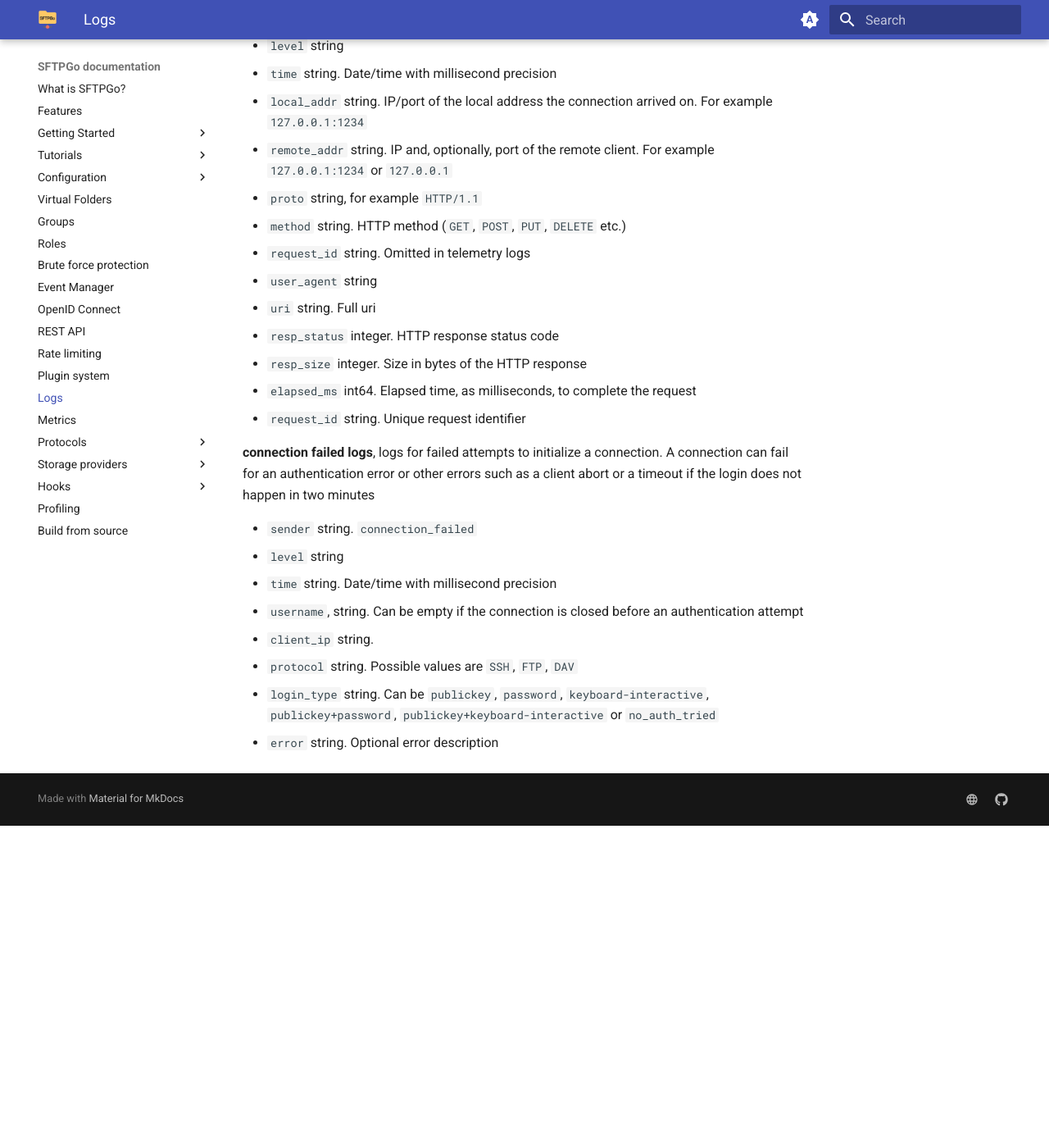
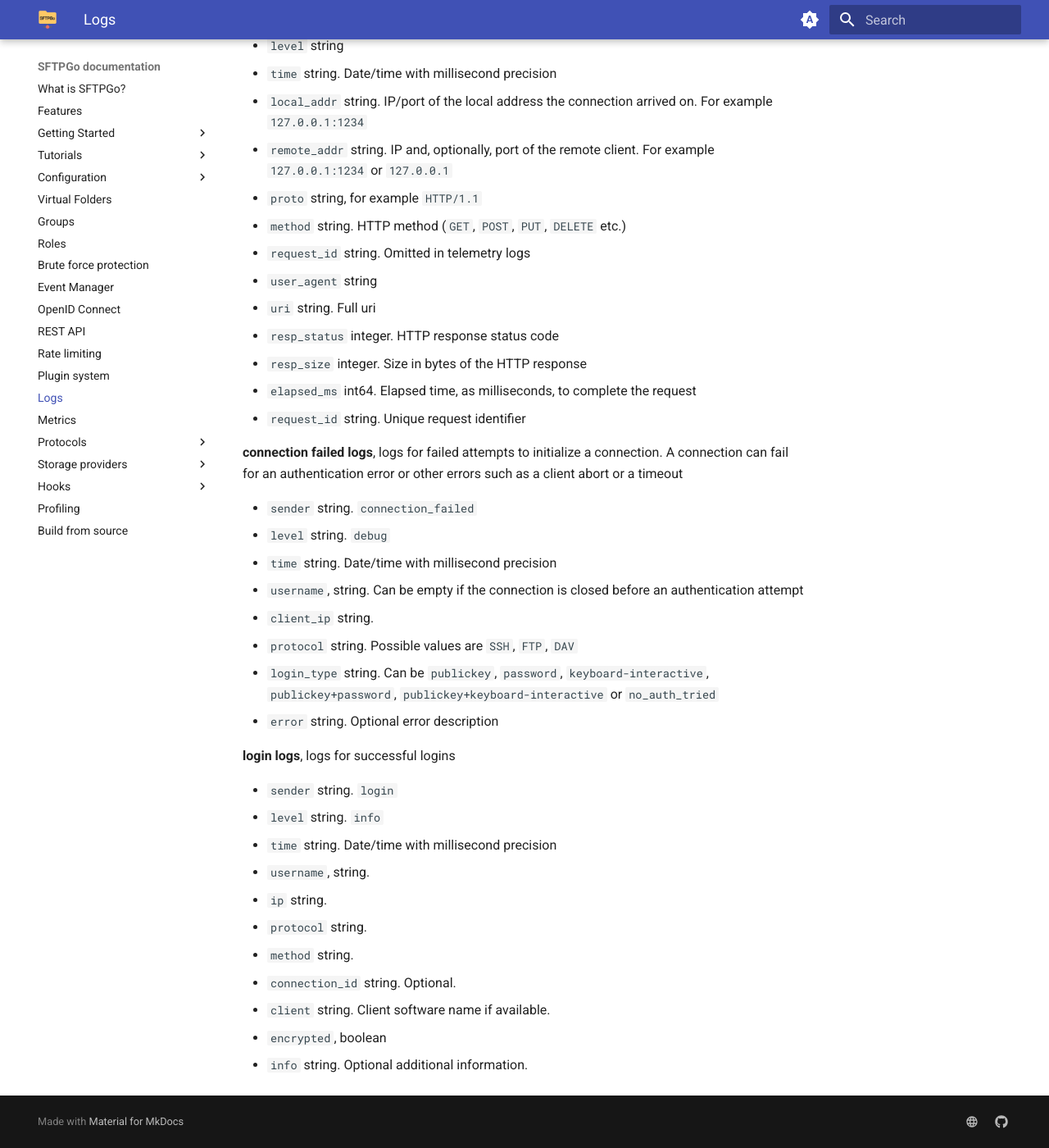
Before and after one commit to sftpgo/docs, an MkDocs documentation site: the page built from docs/logs.md, in a window 1280 px wide and 1400 px high, scrolled down 1875 px. Shown: the whole window at 82% size. Built offline with MkDocs 1.6.1 and Material for MkDocs 9.7.7, drawn with Linux system fonts in a browser that asks for light colours; the version menu is left out; before the commit the page ends 2882 px from its top, so only the background shows below that.

Commit message:
logs: add login structure
Signed-off-by: Nicola Murino <nicola.murino@gmail.com>

```diff
--- a/docs/logs.md
+++ b/docs/logs.md
@@ -66,13 +66,27 @@ The logs can be divided into the following categories:
 - `elapsed_ms` int64. Elapsed time, as milliseconds, to complete the request
 - `request_id` string. Unique request identifier
 
-**connection failed logs**, logs for failed attempts to initialize a connection. A connection can fail for an authentication error or other errors such as a client abort or a timeout if the login does not happen in two minutes
+**connection failed logs**, logs for failed attempts to initialize a connection. A connection can fail for an authentication error or other errors such as a client abort or a timeout
 
 - `sender` string. `connection_failed`
-- `level` string
+- `level` string. `debug`
 - `time` string. Date/time with millisecond precision
 - `username`, string. Can be empty if the connection is closed before an authentication attempt
 - `client_ip` string.
 - `protocol` string. Possible values are `SSH`, `FTP`, `DAV`
 - `login_type` string. Can be `publickey`, `password`, `keyboard-interactive`, `publickey+password`, `publickey+keyboard-interactive` or `no_auth_tried`
 - `error` string. Optional error description
+
+**login logs**, logs for successful logins
+
+- `sender` string. `login`
+- `level` string. `info`
+- `time` string. Date/time with millisecond precision
+- `username`, string.
+- `ip` string.
+- `protocol` string.
+- `method` string.
+- `connection_id` string. Optional.
+- `client` string. Client software name if available.
+- `encrypted`, boolean
+- `info` string. Optional additional information.
```
